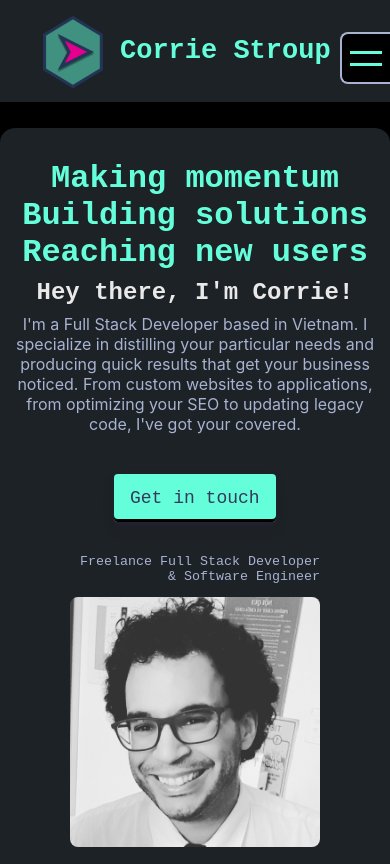
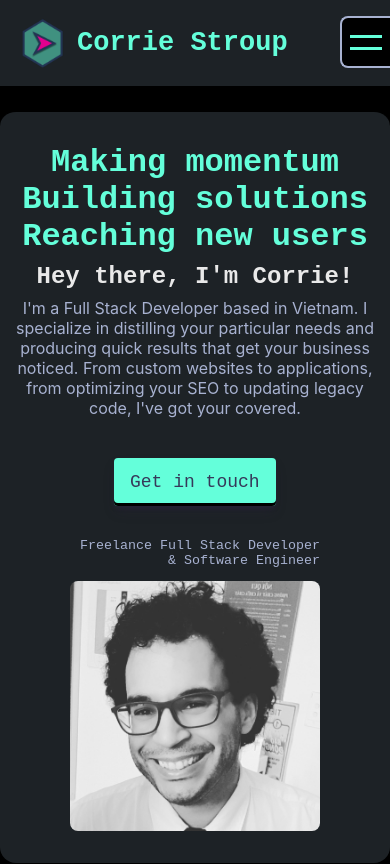
Before and after one commit to Cililocwee/portfolio, a React (Vite) app: page / in a window 390 px wide. Shown: the top 864 px of the page. Built offline with nearby package versions, Linux system fonts and the light colour scheme.

Commit message:
Fixed padding issues in nav on mobile

```diff
--- a/src/components/components.css
+++ b/src/components/components.css
@@ -282,7 +282,7 @@ footer {
 
 #mobile-navigation {
   position: fixed;
-  top: 2em;
+  top: 1em;
   right: 0;
   z-index: 100;
   background-color: var(--dark-bg);
@@ -366,8 +366,23 @@ footer {
 }
 
 @media (max-width: 600px) {
-  nav ul {
-    display: none;
+  nav {
+    padding: 1em;
+
+    .nav-banner {
+      display: flex;
+      align-items: center;
+      gap: 0.5em;
+    }
+
+    img {
+      width: 50px;
+      object-fit: contain;
+    }
+
+    ul {
+      display: none;
+    }
   }
 
   .section {
```
